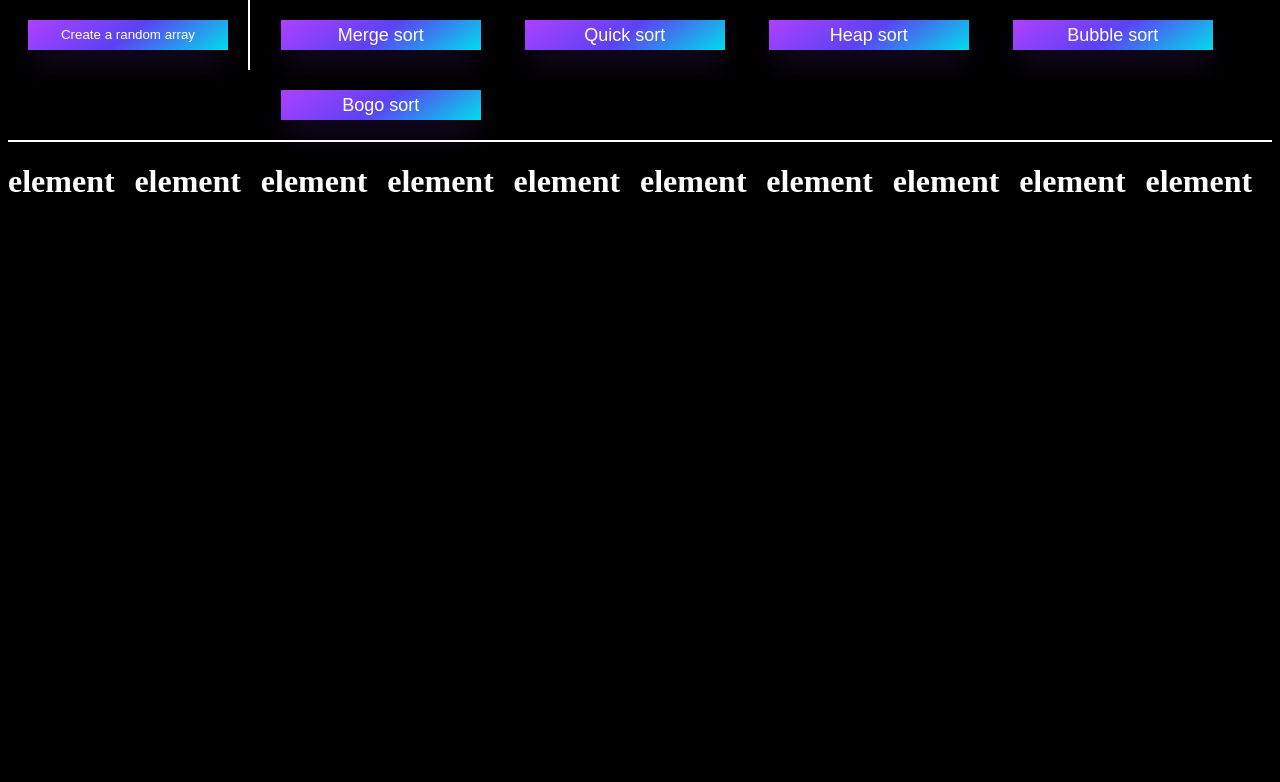
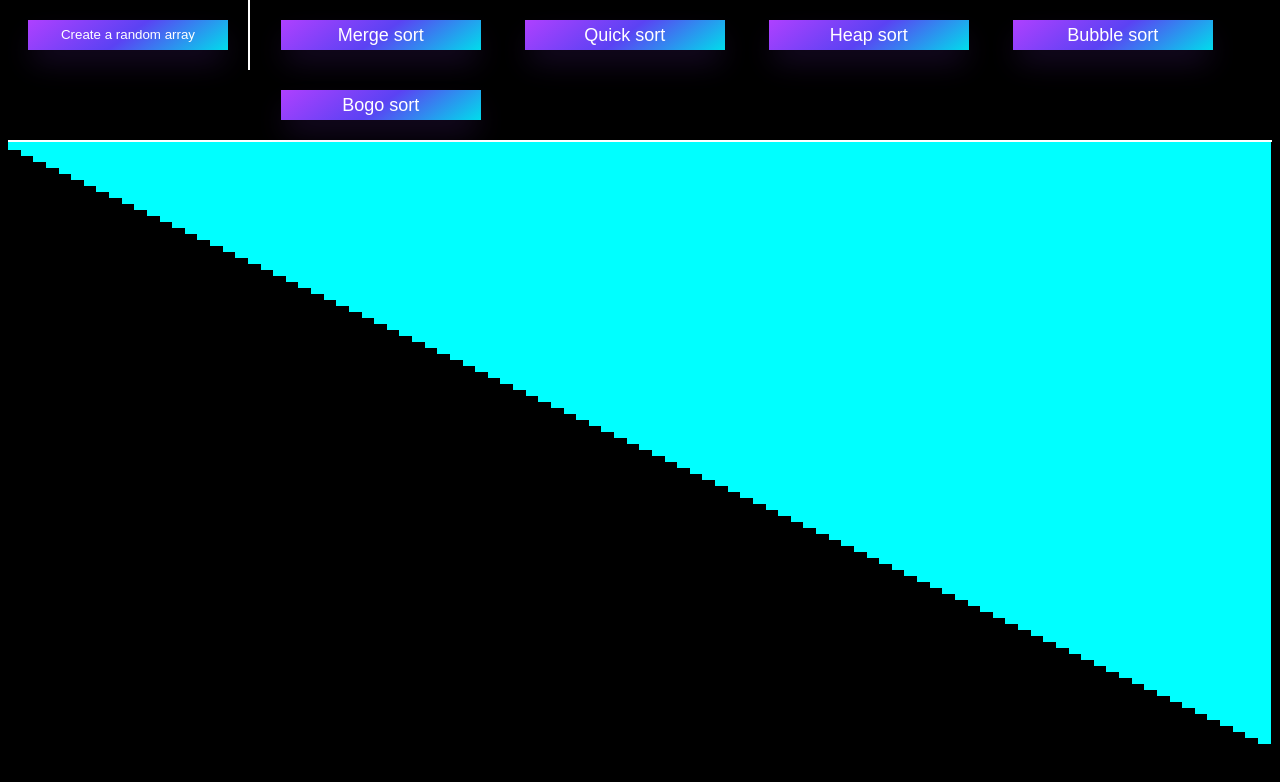
Before and after one commit to Fuminshou-dev/sortingVisualizer, a plain HTML site: page index.html in a window 1280 px wide. Both pictures are taken after a click on the button "Merge sort". Drawn offline with Linux system fonts and the light colour scheme.

Commit message:
implemented mergesort

```diff
--- a/index.html
+++ b/index.html
@@ -7,7 +7,7 @@
     </title>
     <link rel="stylesheet" href="styles.css">
 </head>
-<body>
+<body onload="displayArray()">
     <div id="main">
         <div id="header">
             <div id="createBtn">
@@ -15,7 +15,7 @@
             </div>
             <div id="sortBtn">
 
-                <button id="merge">Merge sort</button>
+                <button id="mergeBTN" onclick="mergeSort(newArray); displayMerged()" class="mergeBTN">Merge sort</button>
                 <button id="quick">Quick sort</button>
                 <button id="heap">Heap sort</button>
                 <button id="bubble">Bubble sort</button>
@@ -23,19 +23,9 @@
             </div>
         </div>
         <div id="visualize">
-            <h1>element</h1>
-            <h1>element</h1>
-            <h1>element</h1>
-            <h1>element</h1>
-            <h1>element</h1>
-            <h1>element</h1>
-            <h1>element</h1>
-            <h1>element</h1>
-            <h1>element</h1>
-            <h1>element</h1>
         </div>
     </div>
+    <script src="mergeSort.js" defer></script>
     <script src="index.js" defer></script>
-
 </body>
 </html>
--- a/index.js
+++ b/index.js
@@ -1,21 +1,49 @@
+// import { mergeSort, mergeSortHelper } from "./mergeSort"
+
+
 const main = document.getElementById('main')
 const createBtn = document.getElementById('createArrayBtn')
 const visDiv = document.getElementById('visualize')
-let newArray = [1,2,3,4,5,6,7,8,9,10]
+const mergeBtn = document.getElementById('mergeBTN')
+let sortedArr = []
+let newArray = []
 
 
 createBtn.onclick = displayArray
+// mergeBtn.onclick = mergeSort
+
+function displayMerged() {
+    visDiv.innerHTML = ""
+    sortedArr.forEach(element => {
+        const newDiv = document.createElement('div')
+        newDiv.id = element
+        newDiv.className = "newDiv"
+        newDiv.innerHTML = ''
+        newDiv.style.height = element*300 + "%"
+        visDiv.append(newDiv)
+    })
+}
+
+function displayArray() {
+    visDiv.innerHTML = ""
+    newArray = []
+
+    for (let i = 1; i < 101; i++) {
+        newArray.push(i)
+    }
 
 
-function displayArray() {
     newArray.sort(() => 0.5 - Math.random());
-    visDiv.innerHTML = ""
+    console.log(newArray.length / 2)
     newArray.forEach(element => {
         const newDiv = document.createElement('div')
         newDiv.id = element
         newDiv.className = "newDiv"
-        newDiv.innerHTML = element
-        newDiv.style.height = element*30 + "px"
+        newDiv.innerHTML = ''
+        newDiv.style.height = element*300 + "%"
         visDiv.append(newDiv)
     });
+    // console.log(newArray)
+    return newArray
+
 }
--- /dev/null
+++ b/mergeSort.js
@@ -0,0 +1,21 @@
+const merge = (arr1, arr2) => {
+    let sorted = [];
+
+    while (arr1.length && arr2.length) {
+      if (arr1[0] < arr2[0]) sorted.push(arr1.shift());
+      else sorted.push(arr2.shift());
+    };
+    // console.log(sorted.concat(arr1.slice().concat(arr2.slice())))
+    sortedArr = sorted.concat(arr1.slice().concat(arr2.slice()));
+    // console.log(sortedArr)
+    return sortedArr
+  };
+
+  const mergeSort = arr => {
+    if (arr.length <= 1) return arr;
+    let mid = Math.floor(arr.length / 2),
+        left = mergeSort(arr.slice(0, mid)),
+        right = mergeSort(arr.slice(mid));
+
+    return merge(left, right);
+  };
--- a/styles.css
+++ b/styles.css
@@ -20,11 +20,12 @@ h1 {
 
 }
 .newDiv {
-    display: flex;
+    /* display: flex;
     align-items: center;
-    justify-content: center;
+    justify-content: center; */
     color: red;
-    border: 2px solid white;
+    background-color: cyan;
+    border: 1px solid cyan;
 }
 #newArray {
     background-color: cyan;
@@ -34,8 +35,9 @@ h1 {
 
 #visualize {
     display: grid;
-    grid-template-columns: repeat(10, 10%);
+    grid-template-columns: repeat(100, 1%);
     grid-template-rows: max-content;
+    height: 1vh;
 }
 
 #sortBtn > * {
```
